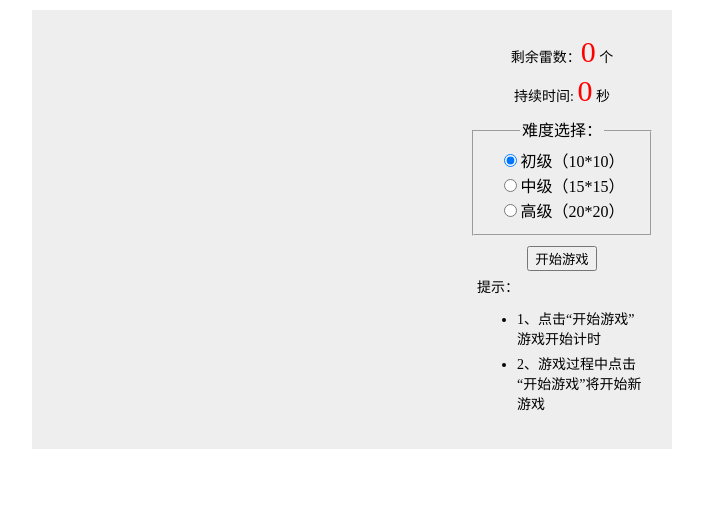
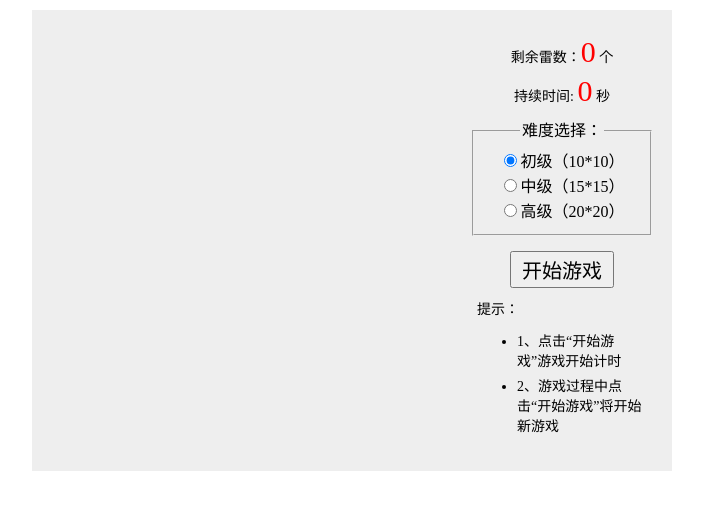
Before and after one commit to windxuemo/learn_javascript, a plain HTML site: page minesweeper/test.html in a window 1280 px wide. Shown: the whole page, without its empty margins (288-991 px from the left). Drawn offline with Linux system fonts and the light colour scheme.

Commit message:
make it look the same

```diff
--- a/minesweeper/test.css
+++ b/minesweeper/test.css
@@ -43,12 +43,12 @@
 
 }
 
-/* .main #begin { */
-/*     margin:5px; */
-/*     font-size: 20px; */
-/*     padding: 2px 10px; */
-/*     [> cursor: pointer; <] */
-/* } */
+.main #begin {
+    margin:5px;
+    font-size: 20px;
+    padding: 2px 10px;
+    cursor: pointer;
+}
 
 
 
@@ -63,3 +63,8 @@
    margin: 5px 0;
    line-height: 20px;
 }
+
+.main input[type='radio'],
+.main #level label {
+    cursor:pointer;
+}
--- a/minesweeper/test.html
+++ b/minesweeper/test.html
@@ -1,5 +1,5 @@
 <!DOCTYPE html>
-<html lang="zh-cmn-Hans">
+<html>
     <head>
         <meta charset="UTF-8">
         <title></title>
@@ -19,18 +19,16 @@
                     <legend>
                         难度选择：
                     </legend>
-                    <input type="radio" name="level" checked="checked" value="10" /><label for="llevel">初级（10*10）</label> <br />
-                    <input type="radio" name="level"  value="15" /><label for="llevel">中级（15*15）</label> <br />
-                    <input type="radio" name="level"  value="20" /><label for="llevel">高级（20*20）</label> <br />
+                    <input type="radio" name="level" checked="checked" value="10" /><label for="llevel">初级（10*10）</label><br />
+                    <input type="radio" name="level"  value="15" /><label for="llevel">中级（15*15）</label><br />
+                    <input type="radio" name="level"  value="20" /><label for="llevel">高级（20*20）</label><br />
                 </fieldset>
                 <input type="button" id="begin" value="开始游戏" />
 
                 <div id="tips">
                     提示：
                     <ul>
-                        <li>
-                            1、点击“开始游戏”游戏开始计时
-                        </li>
+                        <li>1、点击“开始游戏”游戏开始计时</li>
 
                         <li>2、游戏过程中点击“开始游戏”将开始新游戏</li>
 
```
Also changed, not shown: minesweeper/index.html (+1 -1 lines).
